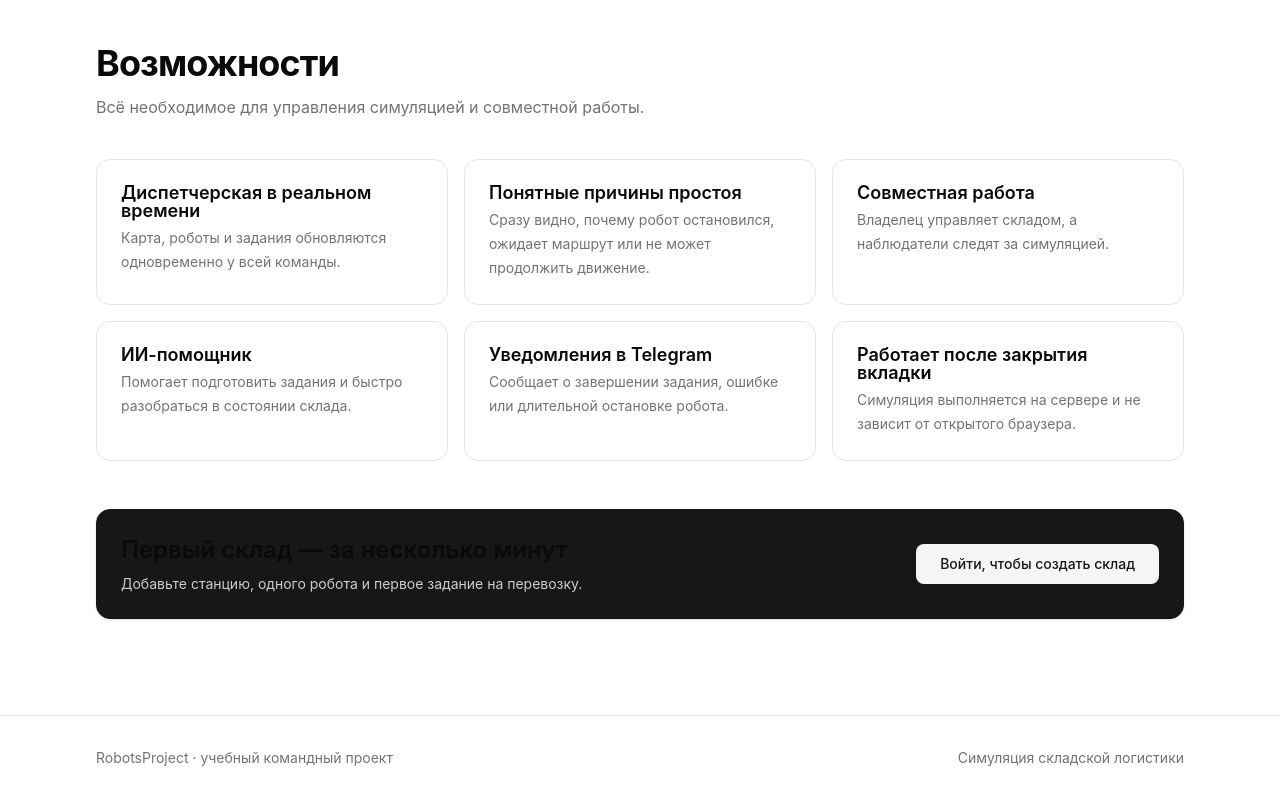
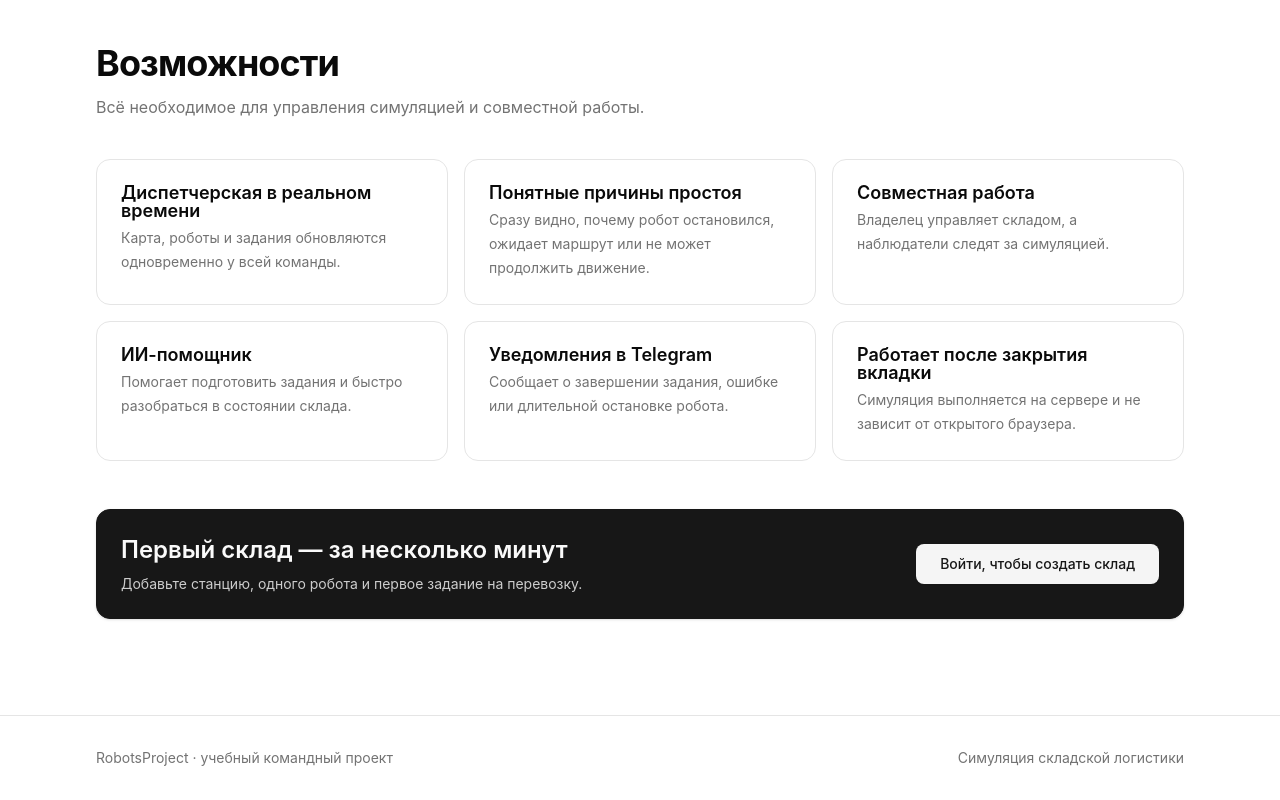
Before and after one commit to swarmhouse-team/swarmhouse, a Next.js app in the folder apps/web/: page / in a window 1280 px wide. Shown: the part 1406-2206 px from the top of the page. Built offline with nearby package versions, Linux system fonts and the light colour scheme.

Commit message:
refactor: add white color for text on black background

```diff
--- a/apps/web/src/pages/landing/ui/landing-page.tsx
+++ b/apps/web/src/pages/landing/ui/landing-page.tsx
@@ -218,7 +218,7 @@ export function LandingPage() {
             <Card className="mt-12 border-primary bg-primary text-primary-foreground">
               <CardContent className="flex flex-col items-start justify-between gap-6 sm:flex-row sm:items-center">
                 <div>
-                  <Heading level={2} size="lg">
+                  <Heading level={2} size="lg" className="text-primary-foreground">
                     Первый склад — за несколько минут
                   </Heading>
 
```
